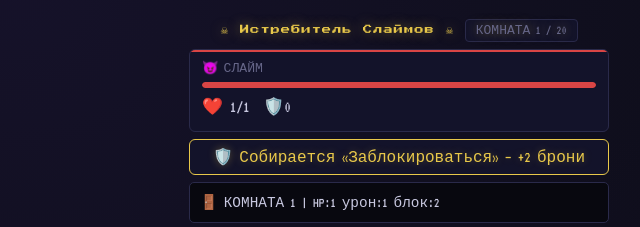
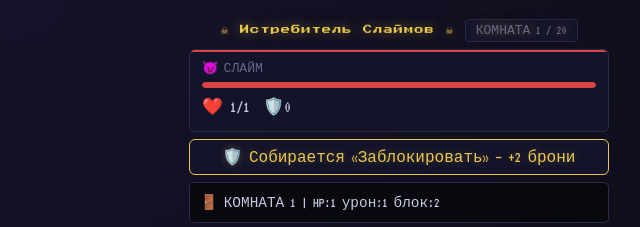
Before and after one commit to DreamEaterAlex/slime-destroyer, a plain HTML site: page index.html in a window 1280 px wide. Shown: the top 227 px of the page, 241-881 px from the left. Drawn offline with Linux system fonts and the light colour scheme.

Commit message:
Update index.html
Поправил ошибочное слово

```diff
--- a/index.html
+++ b/index.html
@@ -354,7 +354,7 @@ function randIntent(room, eArmor) {
 function intentText(intent, es, eArmor) {
   switch (intent) {
     case 'укусить':   return `😤 Собирается «Укусить» — ${es.dmg} урона`;
-    case 'блок':      return `🛡️ Собирается «Заблокироваться» — +${es.blk} брони`;
+    case 'блок':      return `🛡️ Собирается «Заблокировать» — +${es.blk} брони`;
     case 'растворить':return `🩸 Собирается «Растворить» — ${Math.floor(es.dmg / 2)} урона (игн. броню)`;
     case 'взрыв':     return `💥 Собирается «Взорваться» — ${Math.floor(eArmor)} урона (= кол-во брони)`;
   }
```
